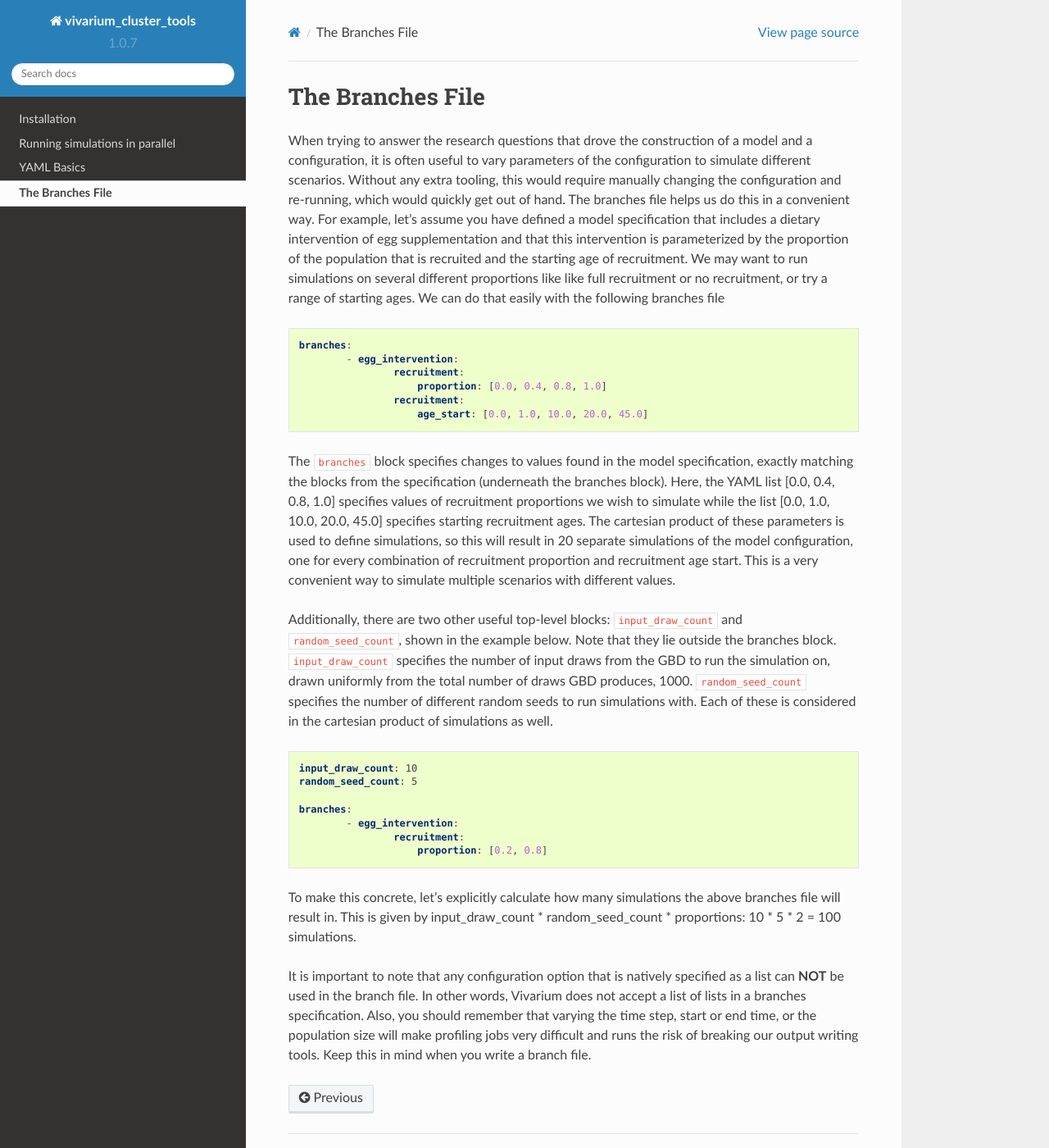
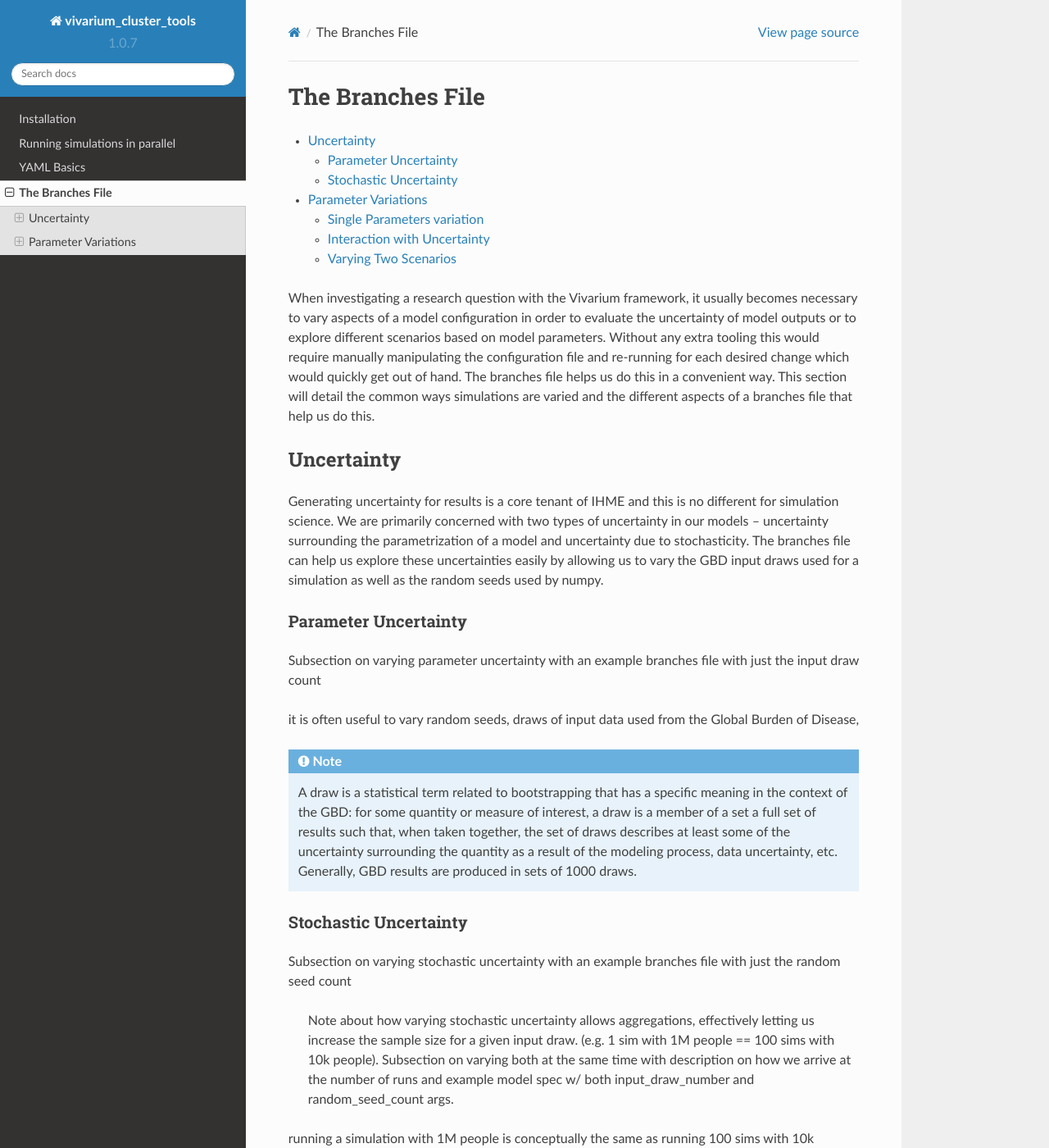
Before and after one commit to ihmeuw/vivarium_cluster_tools, a Sphinx documentation site: the page built from docs/source/branch.rst, in a window 1280 px wide and 1400 px high. Shown: the whole window at 82% size. Built offline with Sphinx 7.4.7 and the Read the Docs theme 2.0.0, drawn with Linux system fonts in a browser that asks for light colours; some of the changed text lies outside the part shown.

Commit message:
wip: rework branhces

```diff
--- a/docs/source/branch.rst
+++ b/docs/source/branch.rst
@@ -1,6 +1,67 @@
-
+=================
 The Branches File
 =================
+
+.. contents::
+    :depth: 2
+    :local:
+    :backlinks: none
+
+When investigating a research question with the Vivarium framework, it usually becomes necessary to vary aspects of a model configuration in order to
+evaluate the uncertainty of model outputs or to explore different scenarios based on model parameters. Without any extra tooling this would require
+manually manipulating the configuration file and re-running for each desired change which would quickly get out of hand. The branches file helps us do
+this in a convenient way. This section will detail the common ways simulations are varied and the different aspects of a branches file that help us do this.
+
+Uncertainty
+-----------
+
+Generating uncertainty for results is a core tenant of IHME and this is no different for simulation science. We are primarily concerned with two types
+of uncertainty in our models -- uncertainty surrounding the parametrization of a model and uncertainty due to stochasticity. The branches file can help us
+explore these uncertainties easily by allowing us to vary the GBD input draws used for a simulation as well as the random seeds used by numpy.
+
+Parameter Uncertainty
+^^^^^^^^^^^^^^^^^^^^^
+Subsection on varying parameter uncertainty with an example branches file with just the input draw count
+
+it is often useful to vary random seeds, draws of input data used from the Global Burden of Disease,
+
+.. note::
+    A draw is a statistical term related to bootstrapping that has a specific meaning in the context of the GBD: for some quantity or measure of interest, a
+    draw is a member of a set a full set of results such that, when taken together, the set of draws describes at least some of the uncertainty surrounding the quantity as a
+    result of the modeling process, data uncertainty, etc. Generally, GBD results are produced in sets of 1000 draws.
+
+Stochastic Uncertainty
+^^^^^^^^^^^^^^^^^^^^^^
+Subsection on varying stochastic uncertainty with an example branches file with just the random seed count
+
+    Note about how varying stochastic uncertainty allows aggregations, effectively letting us increase
+    the sample size for a given input draw. (e.g. 1 sim with 1M people == 100 sims with 10k people).
+    Subsection on varying both at the same time with description on how we arrive at the number of runs and example
+    model spec w/ both input_draw_number and random_seed_count args.
+
+running a simulation with 1M people is conceptually the same as running 100 sims with 10k people. However,  because simulations specified with different
+seeds can be run in parallel this is often preferable.
+
+
+Parameter Variations
+--------------------
+
+Intro: "the branches section defines a set of scenarios. We'll describe a number of ways you might want to construct
+simple or complex scenario specifications..."
+
+Single Parameters variation
+^^^^^^^^^^^^^^^^^^^^^^^^^^^
+Subsection with single parameter variation and example model spec with just the branches key.
+
+Interaction with Uncertainty
+^^^^^^^^^^^^^^^^^^^^^^^^^^^^
+Subsection about how this combines with the input_draw_number/random_seed_count.
+
+Varying Two Scenarios
+^^^^^^^^^^^^^^^^^^^^^
+Subsection with variation of two parameters. Explanation of how this turns into multiple scenarios.
+
+########################################################################################################################
 
 When trying to answer the research questions that drove the construction of a model and a configuration, it is often
 useful to vary parameters of the configuration to simulate different scenarios.  Without any extra tooling, this would
```
